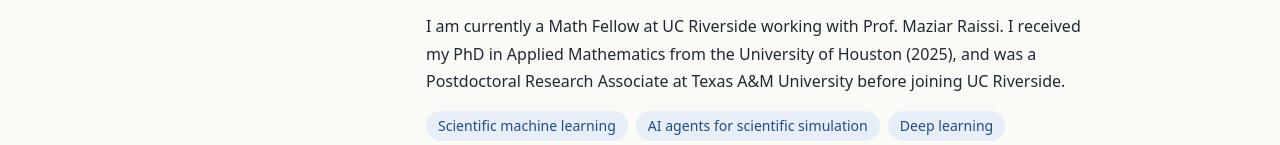
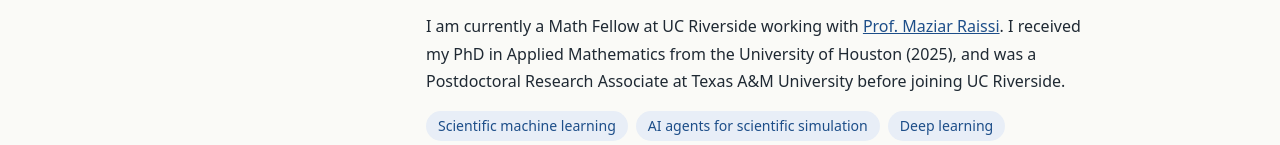
Before and after one commit to Arash9271/Arash9271.github.io, a plain HTML site: page index.html in a window 1280 px wide. Shown: the part 488-633 px from the top of the page. Drawn offline with Linux system fonts and the light colour scheme.

Commit message:
Link Maziar Raissi's homepage
Co-authored-by: Cursor <cursoragent@cursor.com>

```diff
--- a/index.html
+++ b/index.html
@@ -55,7 +55,7 @@
 
                 <p>
                     I am currently a Math Fellow at UC Riverside working with
-                    Prof. Maziar Raissi. I received my PhD in Applied Mathematics from the
+                    <a href="https://maziarraissi.github.io/" target="_blank" rel="noopener">Prof. Maziar Raissi</a>. I received my PhD in Applied Mathematics from the
                     University of Houston (2025), and was a Postdoctoral Research Associate at
                     Texas A&amp;M University before joining UC Riverside.
                 </p>
```
